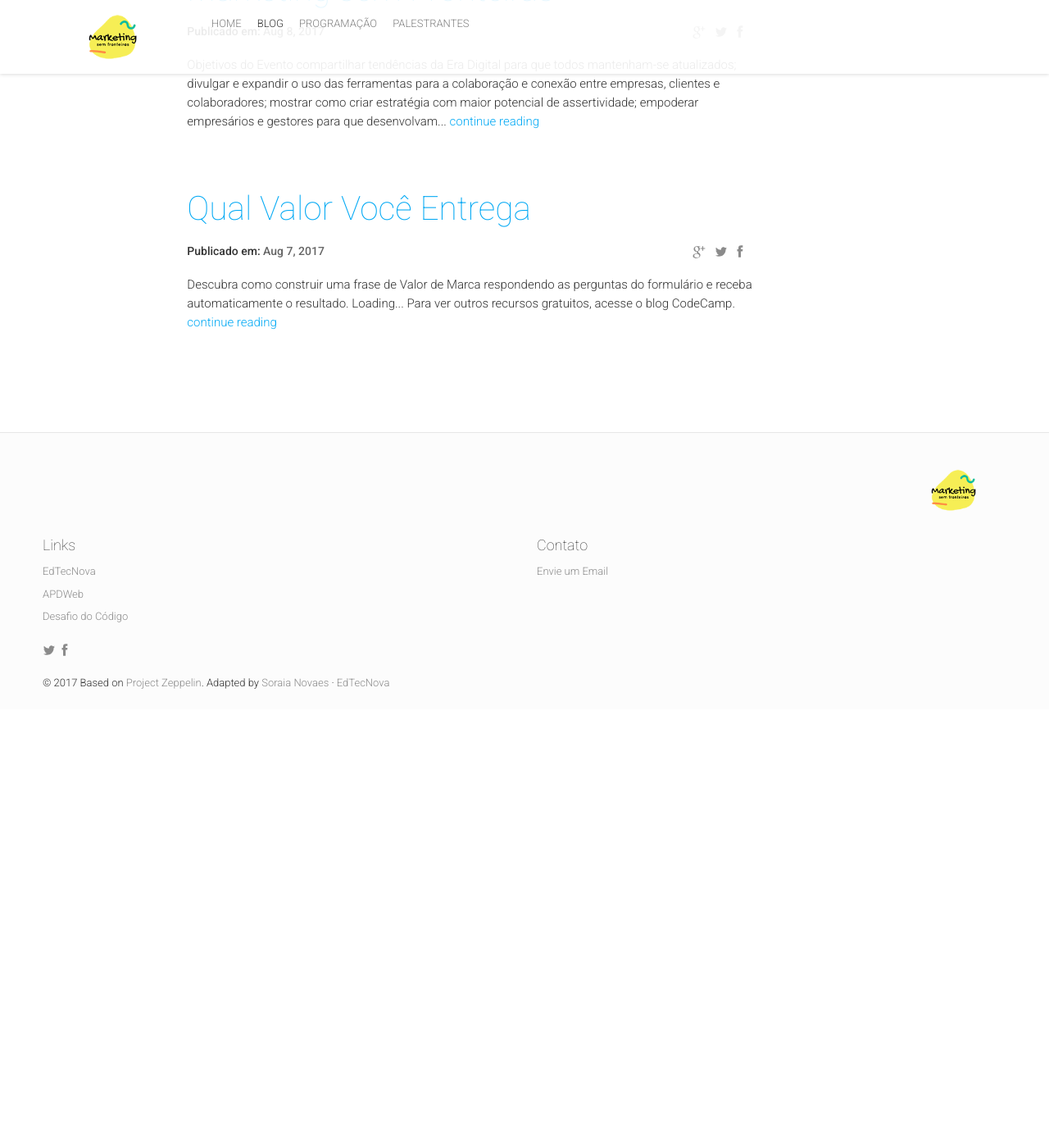
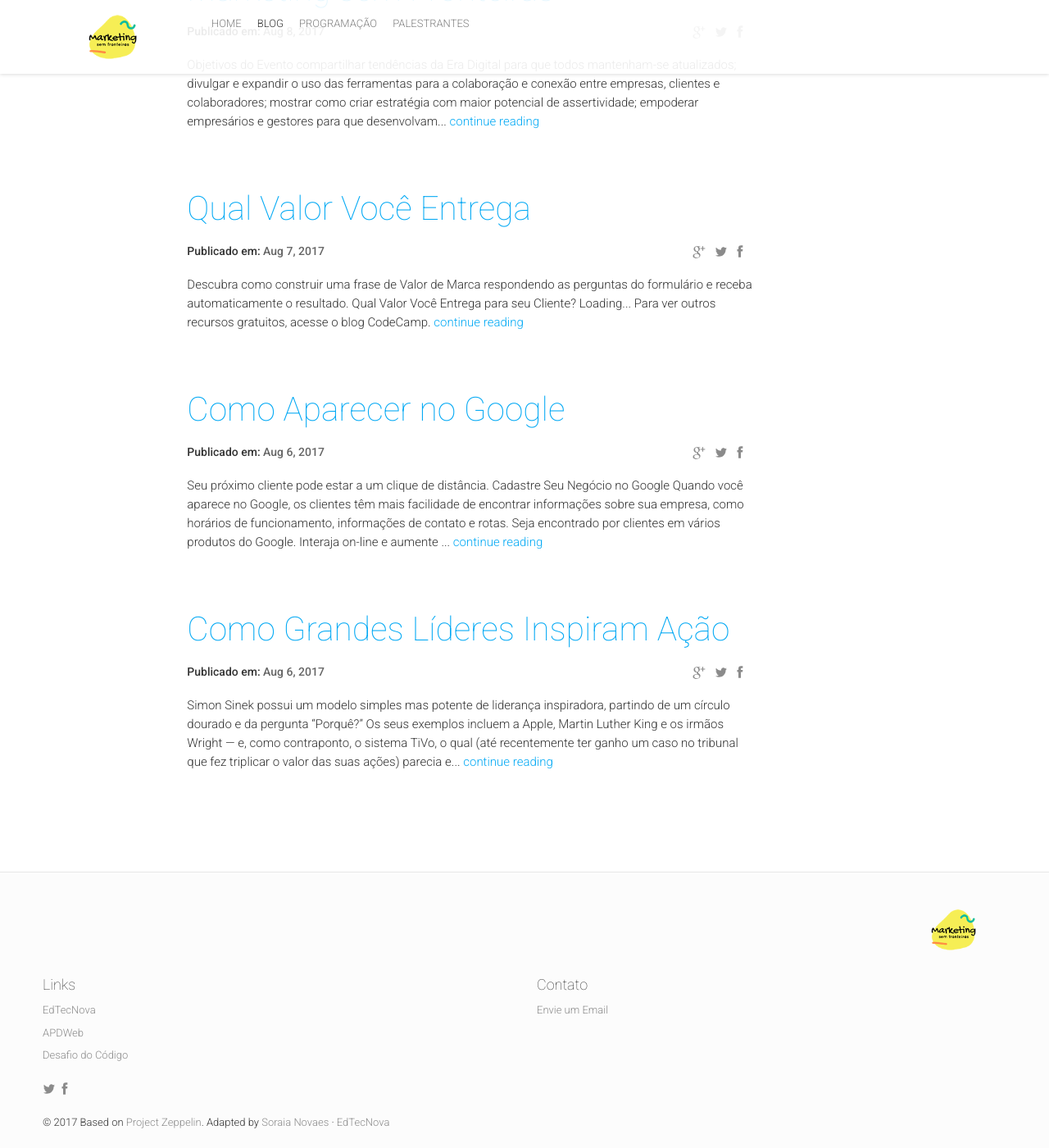
Before and after one commit to marketing-sem-fronteiras/marketing-sem-fronteiras.github.io, a Jekyll site: the page built from blog.html, in a window 1280 px wide and 1400 px high, scrolled down 594 px. Shown: the whole window at 82% size. Built offline with Jekyll 4.4.1, drawn with Linux system fonts in a browser that asks for light colours; nearby versions of some CDN libraries; comment, search, counter and statistics services are not loaded; before the commit the page ends 1459 px from its top, so only the background shows below that.

Commit message:
posts blog

```diff
--- /dev/null
+++ b/_posts/2017-08-06-como-grandes-liderem-inspiram.markdown
@@ -0,0 +1,13 @@
+---
+layout: post
+title:  "Como Grandes Líderes Inspiram Ação"
+date:   2017-08-06 08:00:00
+isStaticPost: false
+---
+
+Simon Sinek possui um modelo simples mas potente de liderança inspiradora, partindo de um círculo dourado e da pergunta "Porquê?" Os seus exemplos incluem a Apple, Martin Luther King e os irmãos Wright — e, como contraponto, o sistema TiVo, o qual (até recentemente ter ganho um caso no tribunal que fez triplicar o valor das suas ações) parecia estar a passar por dificuldades.
+
+## Como Grandes Líderes Inspiram Ação
+<iframe src="https://embed.ted.com/talks/lang/pt-br/simon_sinek_how_great_leaders_inspire_action" width="100%" height="460" frameborder="0" scrolling="no" webkitAllowFullScreen mozallowfullscreen allowFullScreen></iframe>
+
+Para ver outros recursos gratuitos, [acesse o blog CodeCamp](http://codecamp.com.br/work/).
--- a/_posts/2017-08-07-qual-valor-voce-entrega.markdown
+++ b/_posts/2017-08-07-qual-valor-voce-entrega.markdown
@@ -7,7 +7,8 @@ isStaticPost: false
 
 Descubra como construir uma frase de Valor de Marca respondendo as perguntas do formulário e receba automaticamente o resultado.
 
-<iframe src="https://embed.ted.com/talks/lang/pt-br/simon_sinek_how_great_leaders_inspire_action" width="100%" height="460" frameborder="0" scrolling="no" webkitAllowFullScreen mozallowfullscreen allowFullScreen></iframe>
+## Qual Valor Você Entrega para seu Cliente?
+<iframe src="https://www.youtube.com/embed/f748HCWCmnk" width="100%" height="460" frameborder="0" scrolling="no" webkitAllowFullScreen mozallowfullscreen allowFullScreen></iframe>
 
 <iframe src="https://docs.google.com/forms/d/e/1FAIpQLSczzKqh-_H3l7fhmSNMBRXtNCPjJrJXbnBs0dNoTdleOU43Ew/viewform?embedded=true" width="100%" height="2000" frameborder="0" marginheight="0" marginwidth="0">Loading...</iframe>
 
--- /dev/null
+++ b/_posts/2017-08-09-como-aparecer-no-google.markdown
@@ -0,0 +1,24 @@
+---
+layout: post
+title:  "Como Aparecer no Google"
+date:   2017-08-06 08:00:00
+isStaticPost: false
+---
+
+## Seu próximo cliente pode estar a um clique de distância.
+### Cadastre Seu Negócio no Google
+
+Quando você aparece no Google, os clientes têm mais facilidade de encontrar informações sobre sua empresa, como horários de funcionamento, informações de contato e rotas. Seja encontrado por clientes em vários produtos do Google.
+
+Interaja on-line e aumente a fidelidade dos clientes.
+
+Crie relacionamentos sólidos com quem mais importa. Converse com os seus clientes respondendo diretamente a comentários.
+
+Descubra como as pessoas encontram sua empresa.
+
+Saiba como os clientes interagem com a sua empresa. Como as pessoas encontraram você? De onde elas vêm?
+
+## Como Aparecer no Google Antes Mesmo de Anunciar
+<iframe src="https://www.youtube.com/embed/u0FN2y-6q_I" width="100%" height="460" frameborder="0" scrolling="no" webkitAllowFullScreen mozallowfullscreen allowFullScreen></iframe>
+
+Para saber mais sobre o curso, [acesse a Academia dos Inovadores](https://academiadosinovadores.com.br/).
```
